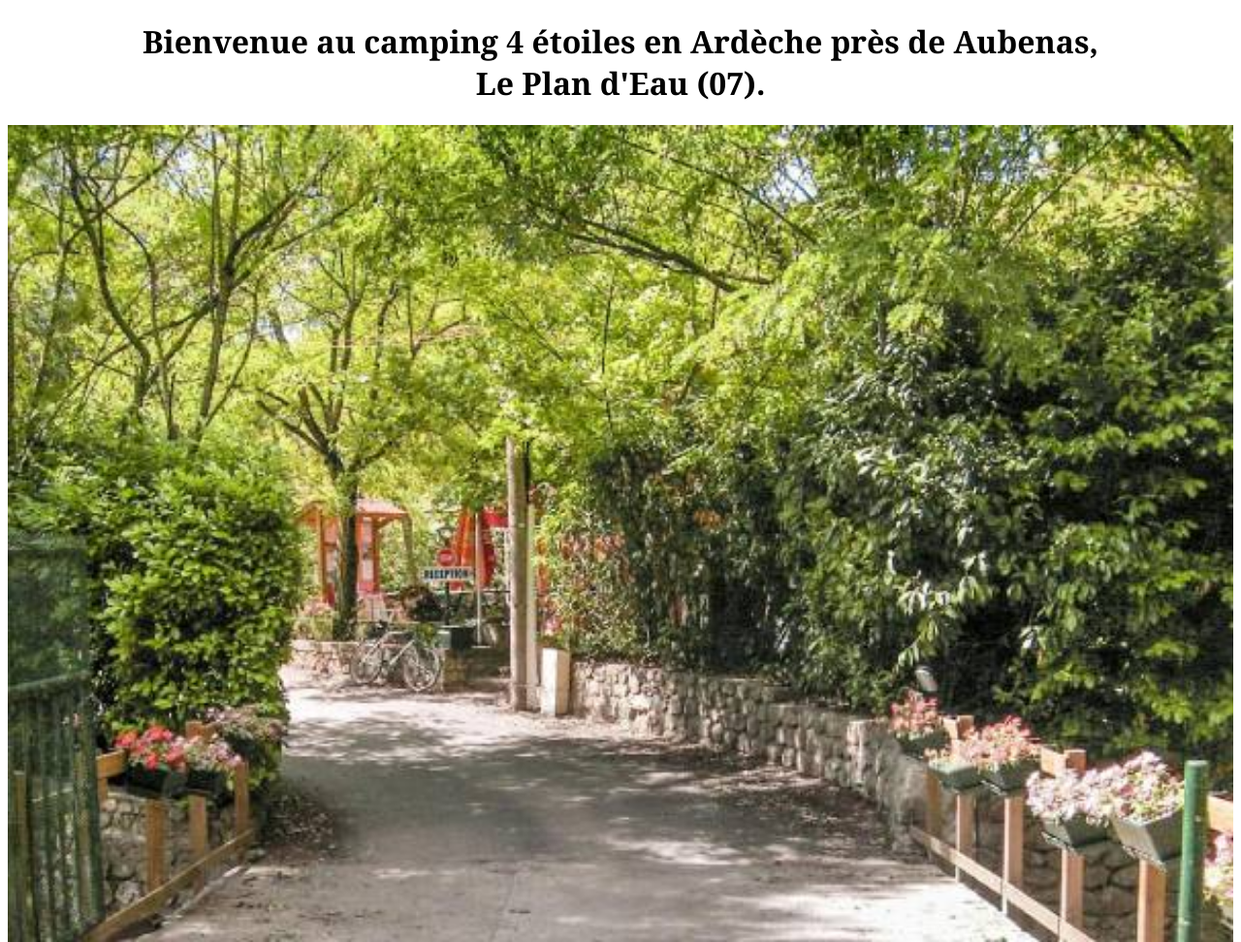
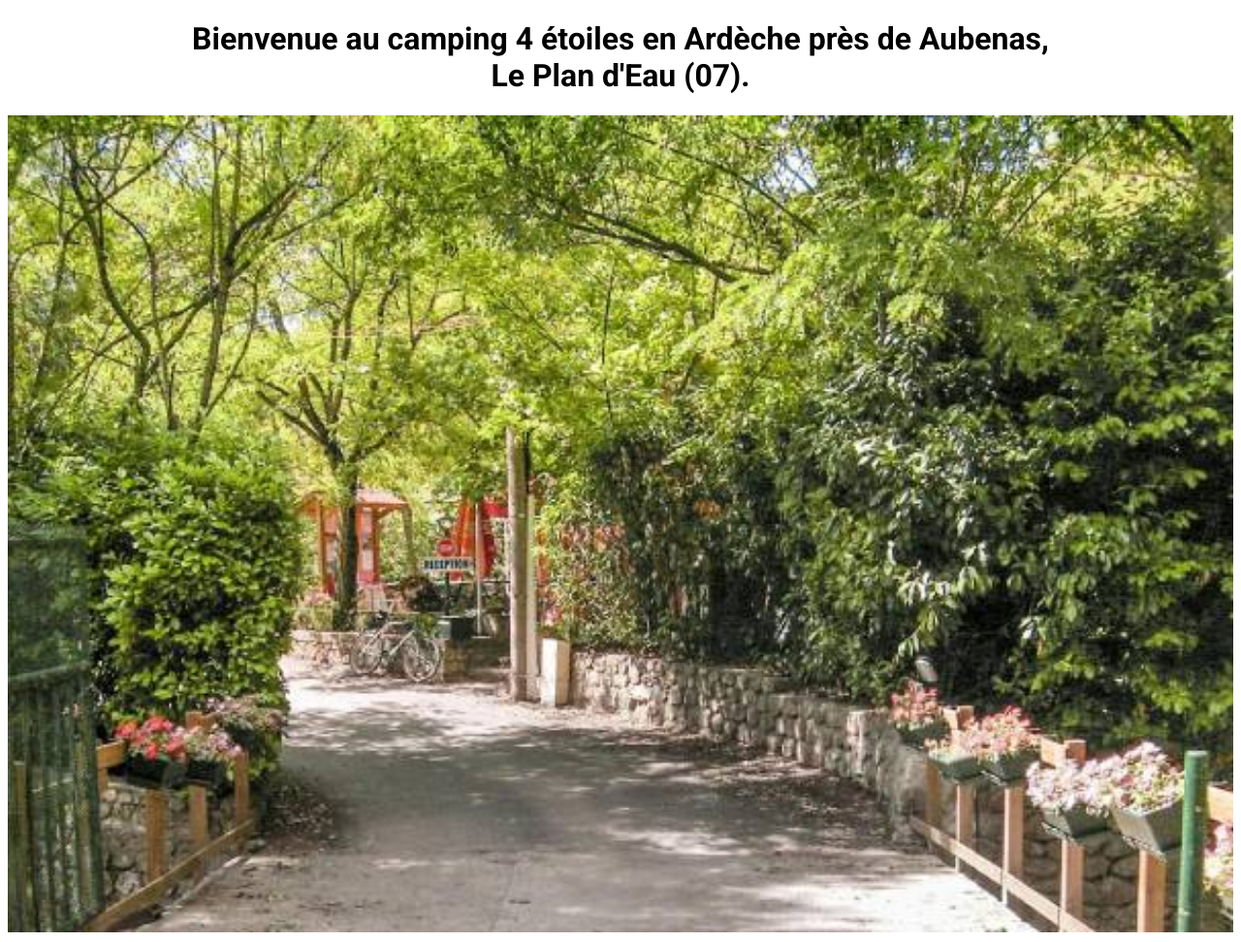
Before and after one commit to LaurenceHEK/Mon-premier-site-web, a plain HTML site: page index.html in a window 1280 px wide. Shown: the top 972 px of the page at 97% size. Drawn offline with Linux system fonts and the light colour scheme.

Commit message:
Update mise-en-page.css

```diff
--- a/mise-en-page.css
+++ b/mise-en-page.css
@@ -2,7 +2,7 @@ h1 {
 /* color: rgb(231, 142, 83);
 background-color: rgb(187, 236, 200);  */
 text-align: center;
-font-family: Georgia, 'Times New Roman', Times, serif;
+font-family: "Roboto", sans-serif;
 }
 
 img {
```
